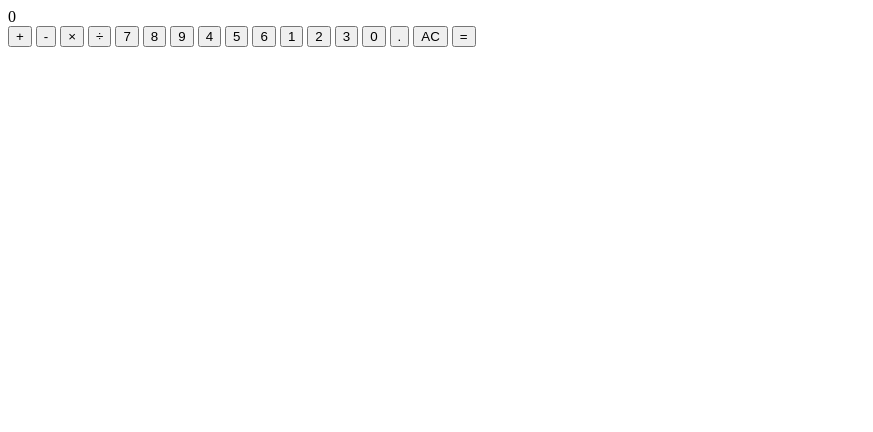
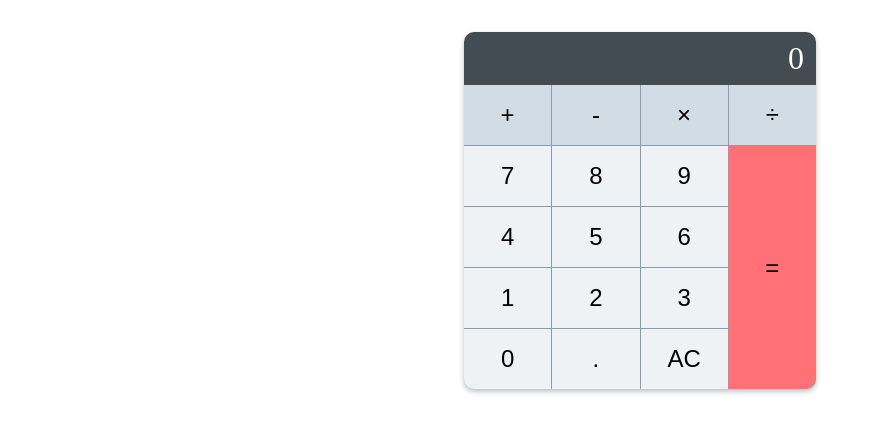
Before and after one commit to msjbhinder55/calculator-web-app, a plain HTML site: page client/public/index.html in a window 1280 px wide. Shown: the whole page, without its empty margins (0-873 px from the left). Drawn offline with Linux system fonts and the light colour scheme; files that its build step writes are made by us from their sources.

Commit message:
feat(css): add styles.css file

```diff
--- a/client/public/index.html
+++ b/client/public/index.html
@@ -4,6 +4,7 @@
     <meta charset="UTF-8" />
     <meta name="viewport" content="width=device-width, initial-scale=1.0" />
     <title>Document</title>
+    <link rel="stylesheet" type="text/css" href="styles.css" />
   </head>
   <body>
     <div class="calculator">
--- a/client/src/styles/styles.css
+++ b/client/src/styles/styles.css
@@ -0,0 +1,57 @@
+.calculator {
+  border-radius: 10px;
+  box-shadow: 0px 3px 6px 0px rgba(0, 0, 0, 0.15),
+    0px 2px 4px 0px rgba(0, 0, 0, 0.12);
+  margin-inline-start: auto;
+  margin-inline-end: auto;
+  margin-block-start: 2em;
+  max-inline-size: 22rem;
+  overflow: hidden;
+}
+
+.calculator__output {
+  background: hsl(202, 11%, 29%);
+  color: hsl(255, 100%, 100%);
+  font-size: 2rem;
+  padding-block-start: 0.5rem;
+  padding-block-end: 0.5rem;
+  padding-inline-end: 0.75rem;
+  text-align: end;
+}
+
+.calculator__keys {
+  display: grid;
+  grid-template-columns: repeat(4, 1fr);
+  grid-gap: 1px;
+  background: hsl(207, 19%, 61%);
+}
+
+.calculator__key {
+  background: hsl(210, 25%, 95%);
+  border: none;
+  padding-block-start: 1rem;
+  padding-block-end: 1rem;
+  padding-inline-end: 1.25rem;
+  padding-inline-start: 1.25rem;
+  font-size: 1.5rem;
+}
+
+.calculator__key:active,
+.calculator__key:focus {
+  box-shadow: 0 0 8px 0 rgba(0, 0, 0, 0.3) inset;
+  outline: none;
+}
+
+.calculator__key--operator {
+  background: hsl(208, 25%, 86%);
+}
+
+.calculator__key--operator:active {
+  background: hsl(208, 24%, 80%);
+}
+
+.calculator__key--enter {
+  grid-column: 4 / 5;
+  grid-row: 2 / span 4;
+  background: hsl(357, 100%, 72%);
+}
```
